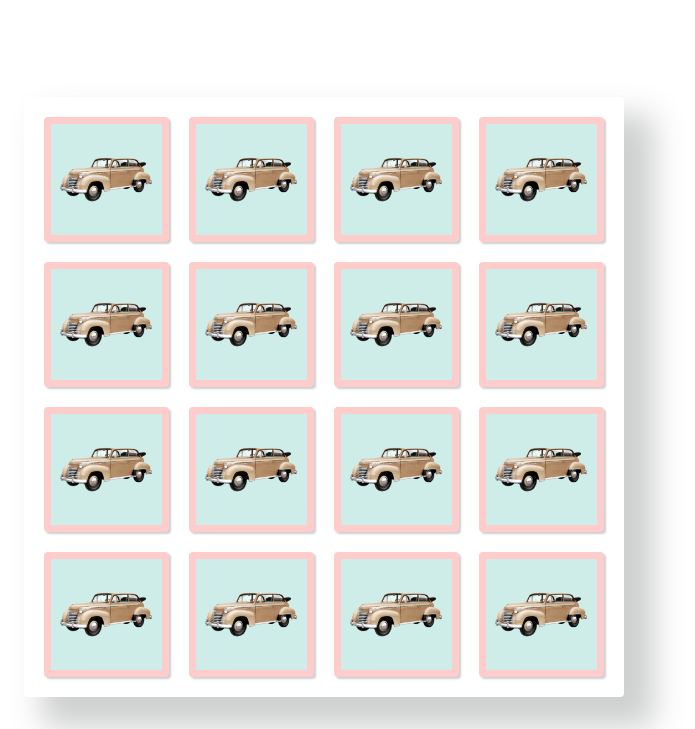
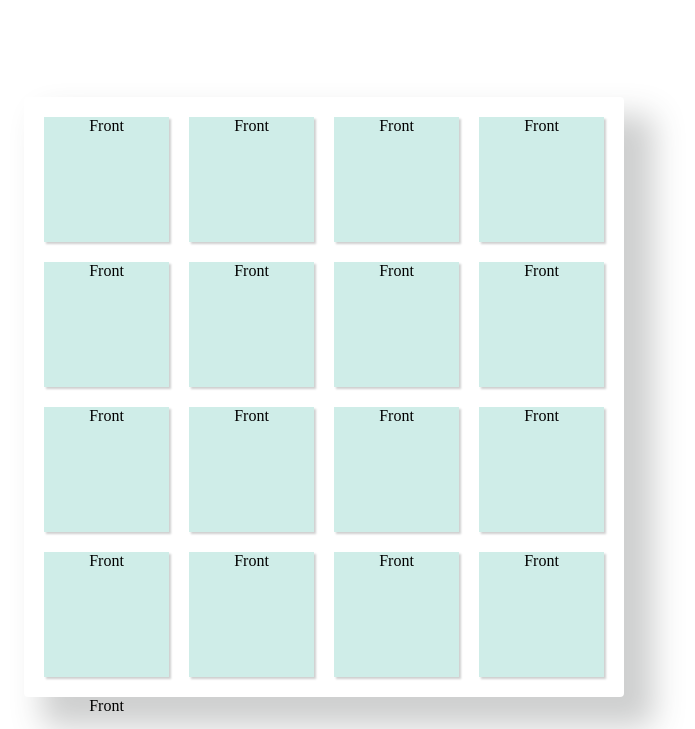
Before and after one commit to jmaldia/fend-memory-game-project-2, a plain HTML site: page index.html in a window 1280 px wide. Shown: the part 171-900 px from the top of the page, without its empty margins (316-1011 px from the left). Drawn offline with nearby package versions, Linux system fonts and the light colour scheme.

Commit message:
Adds function to flip boxes/cards when clicked

```diff
--- a/css/style.css
+++ b/css/style.css
@@ -46,15 +46,56 @@ h1 {
 }
 
 .box {
-    padding: 5px;
-    background-color: #CFEDE8;
-    background-image: url(../img/05-car-sml.png);
+    /* background-image: url(../img/05-car-sml.png);
     background-size: cover;
     background-repeat: no-repeat;
-    background-position: center;
+    background-position: center; */
+    /* FLIP */
+    perspective: 800;
+}
+
+.inner-box.flip {
+    transform: rotateX(-180deg);
+}
+
+.inner-box {
+    height: 100%;
+    width: 100%;
+    /* border: 7px solid #FECCCB; */
+    border-radius: 4px;
+    /* FLIP */
+    transform-style: preserve-3d;
+    transition: 1s;
+}
+
+.card {
+    height: 100%;
+    width: 100%;
+    position: absolute;
+    backface-visibility: hidden;
+    z-index: 2;
+    text-align: center;
+}
+
+.front {
+    position: absolute;
+    z-index: 1;
+    background-color: #CFEDE8;
+    cursor: pointer;
     -webkit-box-shadow: 2px 2px 2px  rgba(61,63,64,0.25);
     -moz-box-shadow: 2px 2px 2px  rgba(61,63,64,0.25);
     box-shadow: 2px 2px 2px  rgba(61,63,64,0.25);
-    border: 7px solid #FECCCB;
-    border-radius: 4px;
 }
+
+.back {
+    transform: rotateX(-180deg);
+    background: #FECCCB;
+    cursor: pointer;
+    -webkit-box-shadow: 2px 2px 2px  rgba(61,63,64,0.25);
+    -moz-box-shadow: 2px 2px 2px  rgba(61,63,64,0.25);
+    box-shadow: 2px 2px 2px  rgba(61,63,64,0.25);
+}
+
+.back img {
+    width: 100%;
+}
--- a/index.html
+++ b/index.html
@@ -30,24 +30,180 @@
     </header>
 
     <div class="container">
-        <div class="box"></div>
-        <div class="box"></div>
-        <div class="box"></div>
-        <div class="box"></div>
-        <div class="box"></div>
-        <div class="box"></div>
-        <div class="box"></div>
-        <div class="box"></div>
-        <div class="box"></div>
-        <div class="box"></div>
-        <div class="box"></div>
-        <div class="box"></div>
-        <div class="box"></div>
-        <div class="box"></div>
-        <div class="box"></div>
-        <div class="box"></div>
+        <div class="box">
+            <div class="inner-box">
+                <div class="card front">
+                    Front
+                </div>
+                <div class="card back">
+                    <img src="img/05-car-sml.png">
+                </div>
+            </div>
+        </div>
+        <div class="box">
+            <div class="inner-box">
+                <div class="card front">
+                    Front
+                </div>
+                <div class="card back">
+                    <img src="img/05-car-sml.png">
+                </div>
+            </div>
+        </div>
+        <div class="box">
+            <div class="inner-box">
+                <div class="card front">
+                    Front
+                </div>
+                <div class="card back">
+                    <img src="img/05-car-sml.png">
+                </div>
+            </div>
+        </div>
+        <div class="box">
+            <div class="inner-box">
+                <div class="card front">
+                    Front
+                </div>
+                <div class="card back">
+                    <img src="img/05-car-sml.png">
+                </div>
+            </div>
+        </div>
+        <div class="box">
+            <div class="inner-box">
+                <div class="card front">
+                    Front
+                </div>
+                <div class="card back">
+                    <img src="img/05-car-sml.png">
+                </div>
+            </div>
+        </div>
+        <div class="box">
+            <div class="inner-box">
+                <div class="card front">
+                    Front
+                </div>
+                <div class="card back">
+                    <img src="img/05-car-sml.png">
+                </div>
+            </div>
+        </div>
+        <div class="box">
+            <div class="inner-box">
+                <div class="card front">
+                    Front
+                </div>
+                <div class="card back">
+                    <img src="img/05-car-sml.png">
+                </div>
+            </div>
+        </div>
+        <div class="box">
+            <div class="inner-box">
+                <div class="card front">
+                    Front
+                </div>
+                <div class="card back">
+                    <img src="img/05-car-sml.png">
+                </div>
+            </div>
+        </div>
+        <div class="box">
+            <div class="inner-box">
+                <div class="card front">
+                    Front
+                </div>
+                <div class="card back">
+                    <img src="img/05-car-sml.png">
+                </div>
+            </div>
+        </div>
+        <div class="box">
+            <div class="inner-box">
+                <div class="card front">
+                    Front
+                </div>
+                <div class="card back">
+                    <img src="img/05-car-sml.png">
+                </div>
+            </div>
+        </div>
+        <div class="box">
+            <div class="inner-box">
+                <div class="card front">
+                    Front
+                </div>
+                <div class="card back">
+                    <img src="img/05-car-sml.png">
+                </div>
+            </div>
+        </div>
+        <div class="box">
+            <div class="inner-box">
+                <div class="card front">
+                    Front
+                </div>
+                <div class="card back">
+                    <img src="img/05-car-sml.png">
+                </div>
+            </div>
+        </div>
+        <div class="box">
+            <div class="inner-box">
+                <div class="card front">
+                    Front
+                </div>
+                <div class="card back">
+                    <img src="img/05-car-sml.png">
+                </div>
+            </div>
+        </div>
+        <div class="box">
+            <div class="inner-box">
+                <div class="card front">
+                    Front
+                </div>
+                <div class="card back">
+                    <img src="img/05-car-sml.png">
+                </div>
+            </div>
+        </div>
+        <div class="box">
+            <div class="inner-box">
+                <div class="card front">
+                    Front
+                </div>
+                <div class="card back">
+                    <img src="img/05-car-sml.png">
+                </div>
+            </div>
+        </div>
+        <div class="box">
+            <div class="inner-box">
+                <div class="card front">
+                    Front
+                </div>
+                <div class="card back">
+                    <img src="img/05-car-sml.png">
+                </div>
+            </div>
+        </div>
+        <div class="box">
+            <div class="inner-box">
+                <div class="card front">
+                    Front
+                </div>
+                <div class="card back">
+                    <img src="img/05-car-sml.png">
+                </div>
+            </div>
+        </div>
+
     </div>
 
-	<script src="js/app.js" type="text/javascript"></script>
+	<script src="https://code.jquery.com/jquery-3.3.1.min.js" integrity="sha256-FgpCb/KJQlLNfOu91ta32o/NMZxltwRo8QtmkMRdAu8=" crossorigin="anonymous"></script>
+  <script src="js/app.js" type="text/javascript"></script>
 </body>
 </html>
--- a/js/app.js
+++ b/js/app.js
@@ -0,0 +1,8 @@
+// Flip Card on click
+let box = $('.box');
+
+box.click(function(e) {
+    e.preventDefault;
+
+    $(this).find('.inner-box').toggleClass('flip');
+});
```
